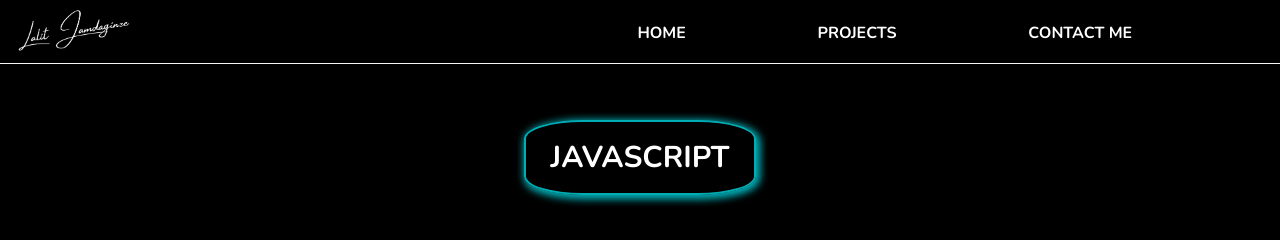
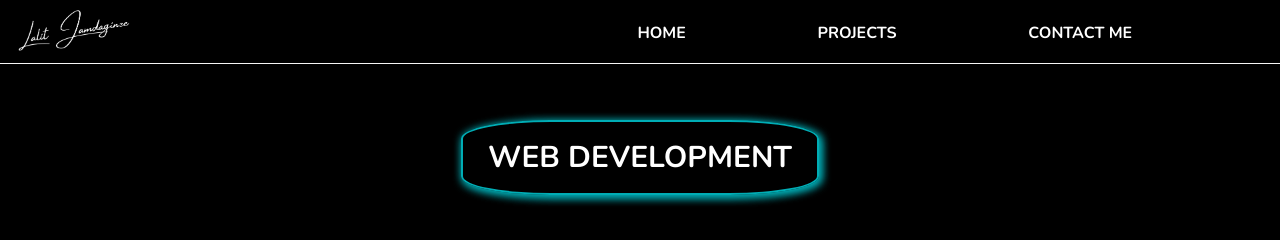
Before and after one commit to lalit-jamdagnee/Portfolio, a plain HTML site: page projects.html in a window 1280 px wide. Shown: the top 240 px of the page. Drawn offline with nearby package versions, Linux system fonts and the light colour scheme.

Commit message:
Update projects.html
update  heading name to web Development

```diff
--- a/projects.html
+++ b/projects.html
@@ -28,7 +28,7 @@
     </header>
     <main class="main">
       <section class="projects">
-        <h2>Javascript</h2>
+        <h2>Web Development</h2>
         <div class="project">
           <div class="card">
             <img src="Images/Rock-Paper-Scissor.jpg" alt="" loading="lazy" />
```
